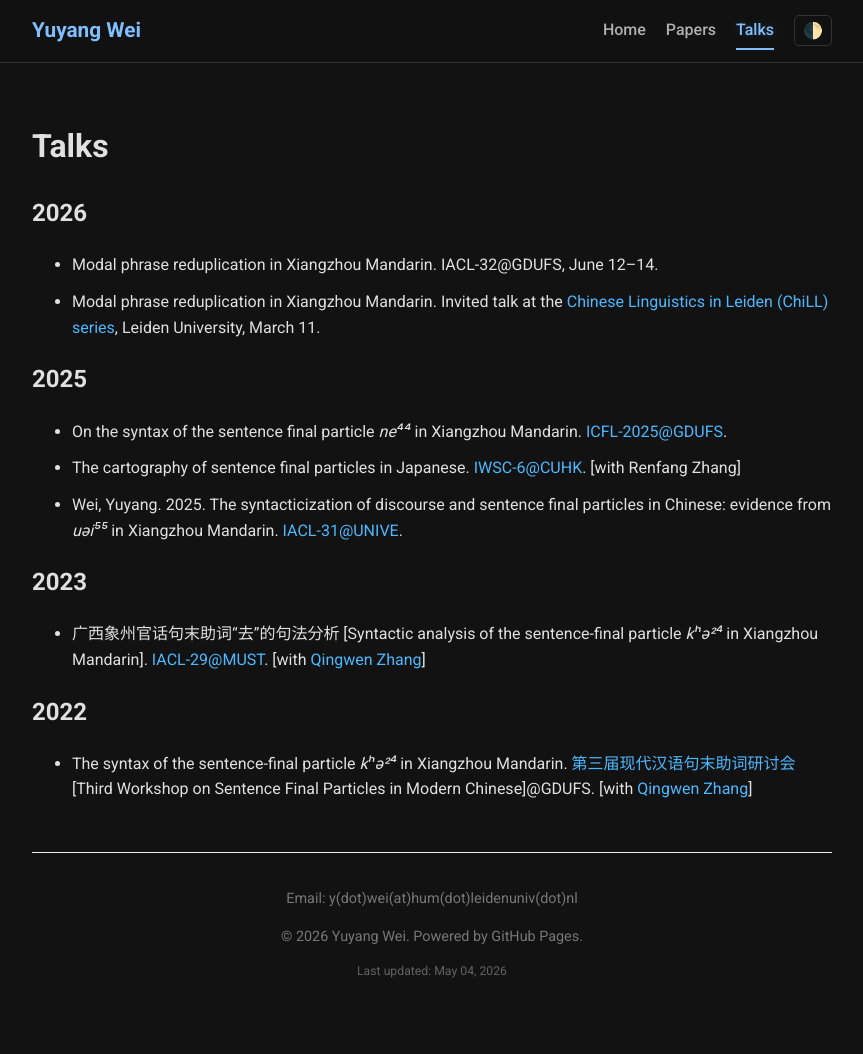
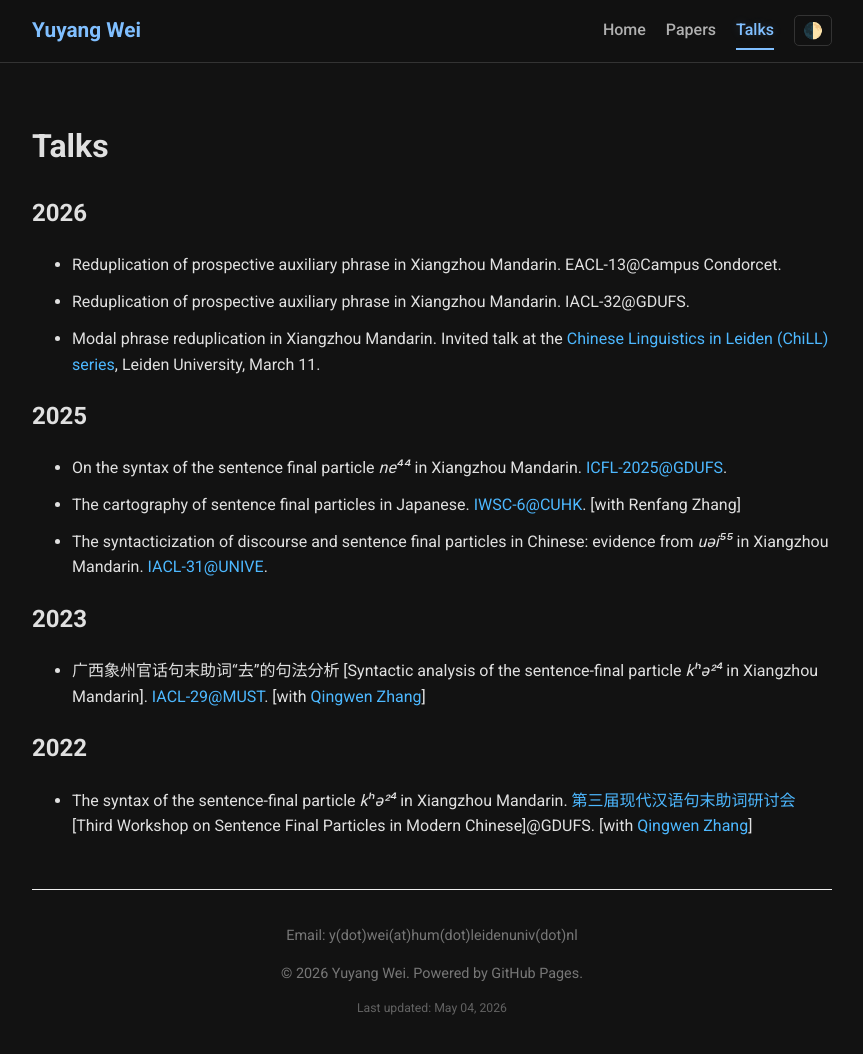
Before and after one commit to yuyang-wei/yuyang-wei.github.io, a Jekyll site: the page built from talks.md, in a window 1280 px wide and 1071 px high. Shown: the top 1054 px of the window, without its empty margins (208-1071 px from the left). Built offline with Jekyll 4.4.1, drawn with Linux system fonts in a browser that asks for light colours.

Commit message:
Update talk

```diff
--- a/talks.md
+++ b/talks.md
@@ -8,14 +8,15 @@ permalink: /talks/
 
 ## 2026
 
-* Modal phrase reduplication in Xiangzhou Mandarin. IACL-32@GDUFS, June 12–14.
+* Reduplication of prospective auxiliary phrase in Xiangzhou Mandarin. EACL-13@Campus Condorcet.
+* Reduplication of prospective auxiliary phrase in Xiangzhou Mandarin. IACL-32@GDUFS.
 * Modal phrase reduplication in Xiangzhou Mandarin. Invited talk at the [Chinese Linguistics in Leiden (ChiLL) series](https://www.universiteitleiden.nl/en/events/2026/03/modal-phrase-reduplication-in-xiangzhou-mandarin), Leiden University, March 11.
 
 ## 2025
 
 * On the syntax of the sentence final particle _ne⁴⁴_ in Xiangzhou Mandarin. [ICFL-2025@GDUFS](https://clal.gdufs.edu.cn/info/1036/6664.htm).
 * The cartography of sentence final particles in Japanese. [IWSC-6@CUHK](https://www.cuhk.edu.hk/ics/clrc/iwsc6/). \[with Renfang Zhang\]
-* Wei, Yuyang. 2025. The syntacticization of discourse and sentence final particles in Chinese: evidence from _uəi⁵⁵_ in Xiangzhou Mandarin. [IACL-31@UNIVE](https://www.unive.it/web/en/8400/home#c83042).
+* The syntacticization of discourse and sentence final particles in Chinese: evidence from _uəi⁵⁵_ in Xiangzhou Mandarin. [IACL-31@UNIVE](https://www.unive.it/web/en/8400/home#c83042).
 
 ## 2023
 
```
